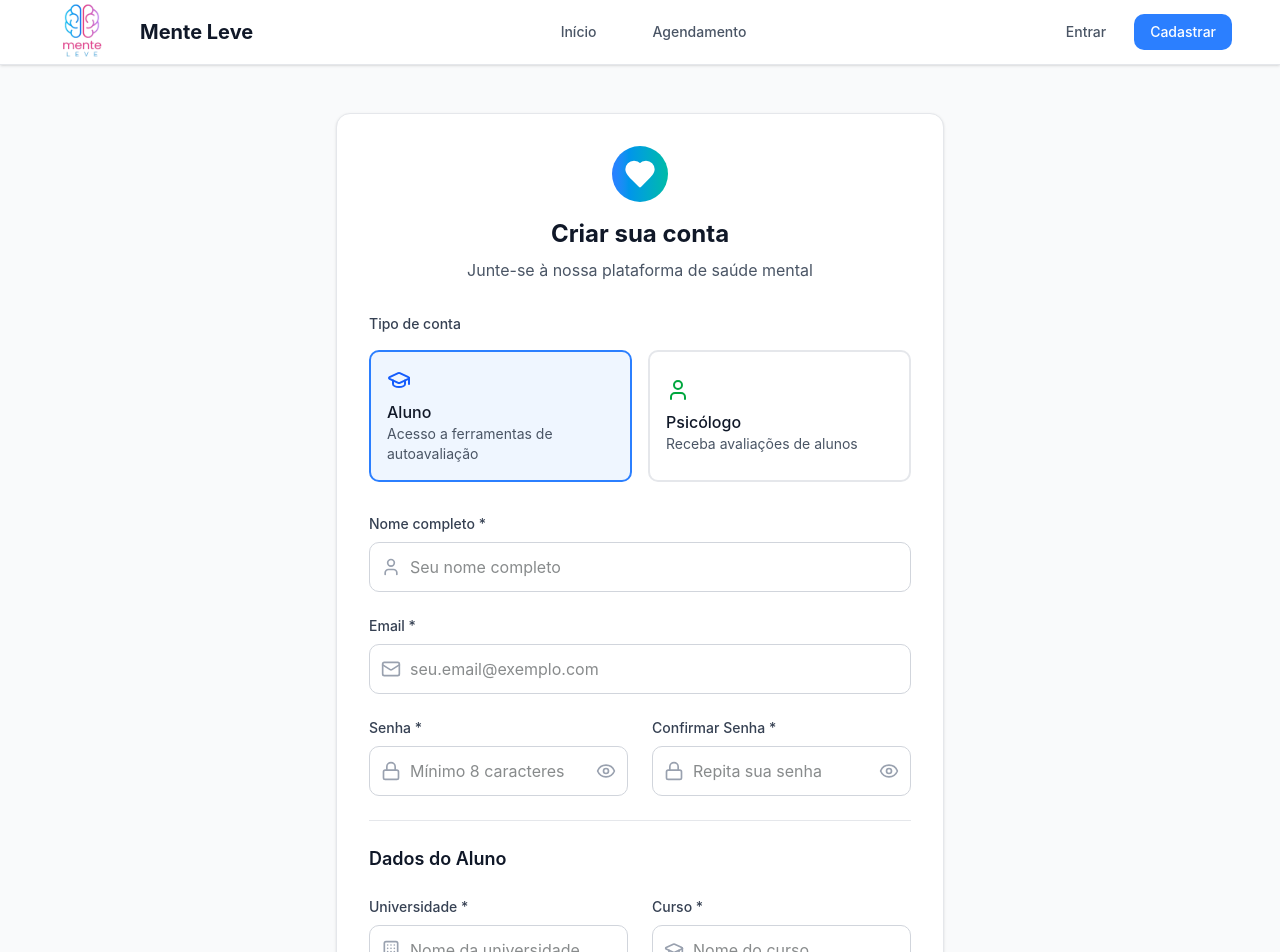
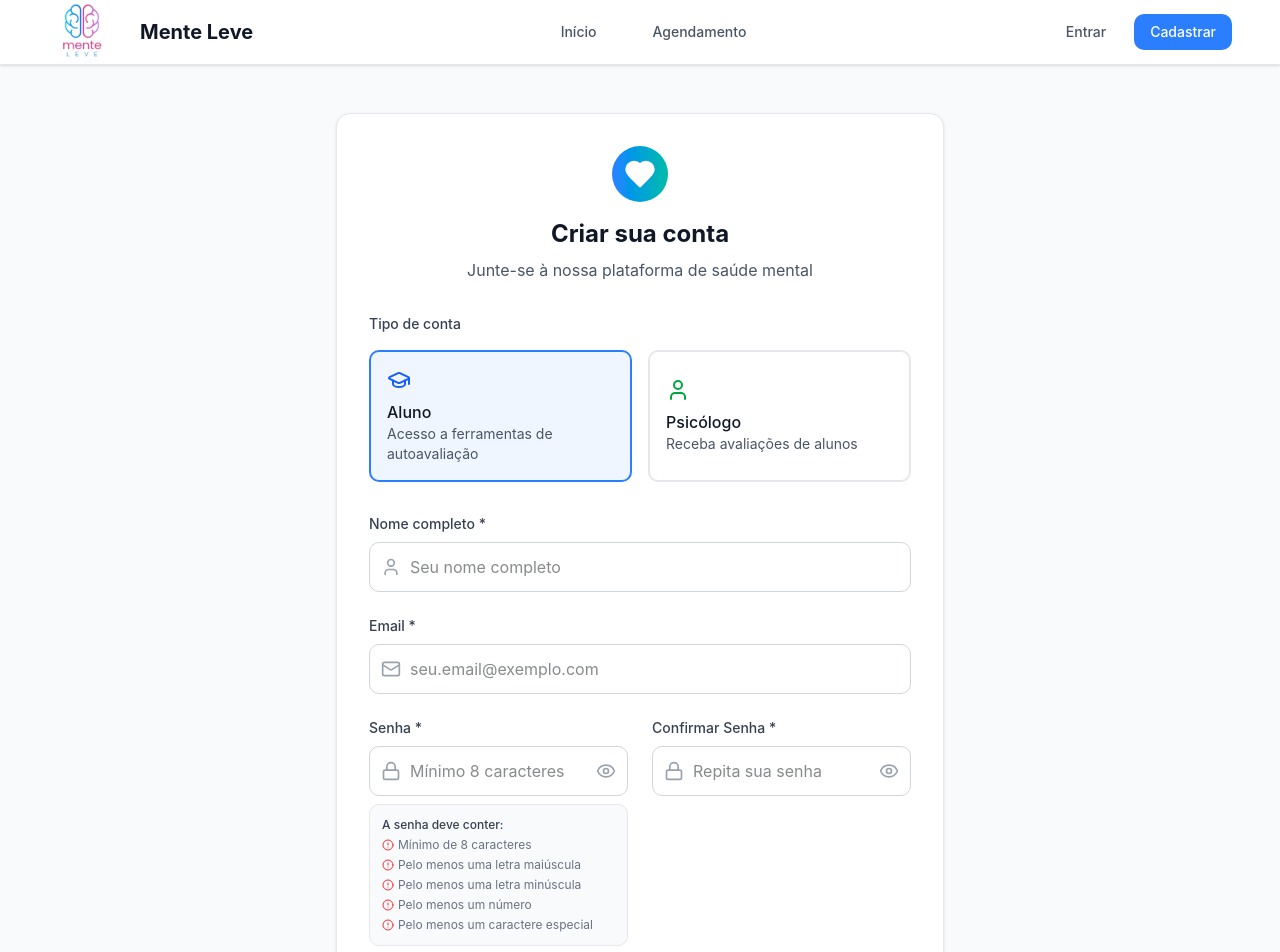
Before and after one commit to adrialdogoularte/Mente-Leve-APP, a React (Vite) app: page /registro in a window 1280 px wide. Shown: the top 952 px of the page. Built offline with nearby package versions, Linux system fonts and the light colour scheme.

Commit message:
nova validação de senha na hora de fazer o cadastro.

```diff
--- a/src/components/Registro.jsx
+++ b/src/components/Registro.jsx
@@ -2,10 +2,61 @@ import React, { useState } from 'react';
 import { Link, useNavigate } from 'react-router-dom';
 import { useAuth } from '../contexts/AuthContext';
 import {
-  Eye, EyeOff, User, Mail, Lock, GraduationCap, Building, Calendar, FileText, AlertCircle, Heart
+  Eye, EyeOff, User, Mail, Lock, GraduationCap, Building, Calendar, FileText, AlertCircle, Heart, CheckCircle
 } from 'lucide-react';
+
+// Função de validação de senha forte (deve ser a mesma lógica do backend)
+const validarSenhaForte = (senha) => {
+  const erros = [];
+  if (senha.length < 8) {
+    erros.push("A senha deve ter no mínimo 8 caracteres.");
+  }
+  if (!/[A-Z]/.test(senha)) {
+    erros.push("A senha deve conter pelo menos uma letra maiúscula.");
+  }
+  if (!/[a-z]/.test(senha)) {
+    erros.push("A senha deve conter pelo menos uma letra minúscula.");
+  }
+  if (!/[0-9]/.test(senha)) {
+    erros.push("A senha deve conter pelo menos um número.");
+  }
+  // Caracteres especiais: !@#$%^&*()_+=\-{}[]:;"'<>,.?/\|
+  if (!/[!@#$%^&*()_+=\-{}\[\]:;\"'<>,.?/\\|]/.test(senha)) {
+    erros.push("A senha deve conter pelo menos um caractere especial.");
+  }
+  return erros;
+};
 import Header from './Header';
 import Footer from './Footer';
+
+// Componente para exibir os requisitos de senha
+const PasswordRequirements = ({ senha }) => {
+  const requisitos = [
+    { label: "Mínimo de 8 caracteres", valido: senha.length >= 8 },
+    { label: "Pelo menos uma letra maiúscula", valido: /[A-Z]/.test(senha) },
+    { label: "Pelo menos uma letra minúscula", valido: /[a-z]/.test(senha) },
+    { label: "Pelo menos um número", valido: /[0-9]/.test(senha) },
+    { label: "Pelo menos um caractere especial", valido: /[!@#$%^&*()_+=\-{}\[\]:;\"'<>,.?/\\|]/.test(senha) },
+  ];
+
+  return (
+    <div className="mt-2 p-3 bg-gray-50 rounded-lg border border-gray-200">
+      <p className="text-xs font-medium text-gray-700 mb-1">A senha deve conter:</p>
+      <ul className="space-y-1">
+        {requisitos.map((req, index) => (
+          <li key={index} className="flex items-center text-xs">
+            {req.valido ? (
+              <CheckCircle className="h-3 w-3 text-green-500 mr-1 flex-shrink-0" />
+            ) : (
+              <AlertCircle className="h-3 w-3 text-red-500 mr-1 flex-shrink-0" />
+            )}
+            <span className={req.valido ? "text-green-700" : "text-gray-500"}>{req.label}</span>
+          </li>
+        ))}
+      </ul>
+    </div>
+  );
+};
 
 const Registro = () => {
   const [tipoUsuario, setTipoUsuario] = useState('aluno');
@@ -122,8 +173,10 @@ const Registro = () => {
       return 'As senhas não coincidem';
     }
 
-    if (formData.senha.length < 8) {
-      return 'A senha deve ter pelo menos 8 caracteres';
+    const errosSenha = validarSenhaForte(formData.senha);
+    if (errosSenha.length > 0) {
+      // Retorna o primeiro erro para exibir na mensagem de erro principal
+      return errosSenha[0];
     }
 
     if (tipoUsuario === 'aluno') {
@@ -335,6 +388,8 @@ const Registro = () => {
                     {showPassword ? <EyeOff className="h-5 w-5" /> : <Eye className="h-5 w-5" />}
                   </button>
                 </div>
+                {/* Aviso de Requisitos de Senha */}
+                <PasswordRequirements senha={formData.senha} />
               </div>
 
               {/* Confirmar Senha */}
```
